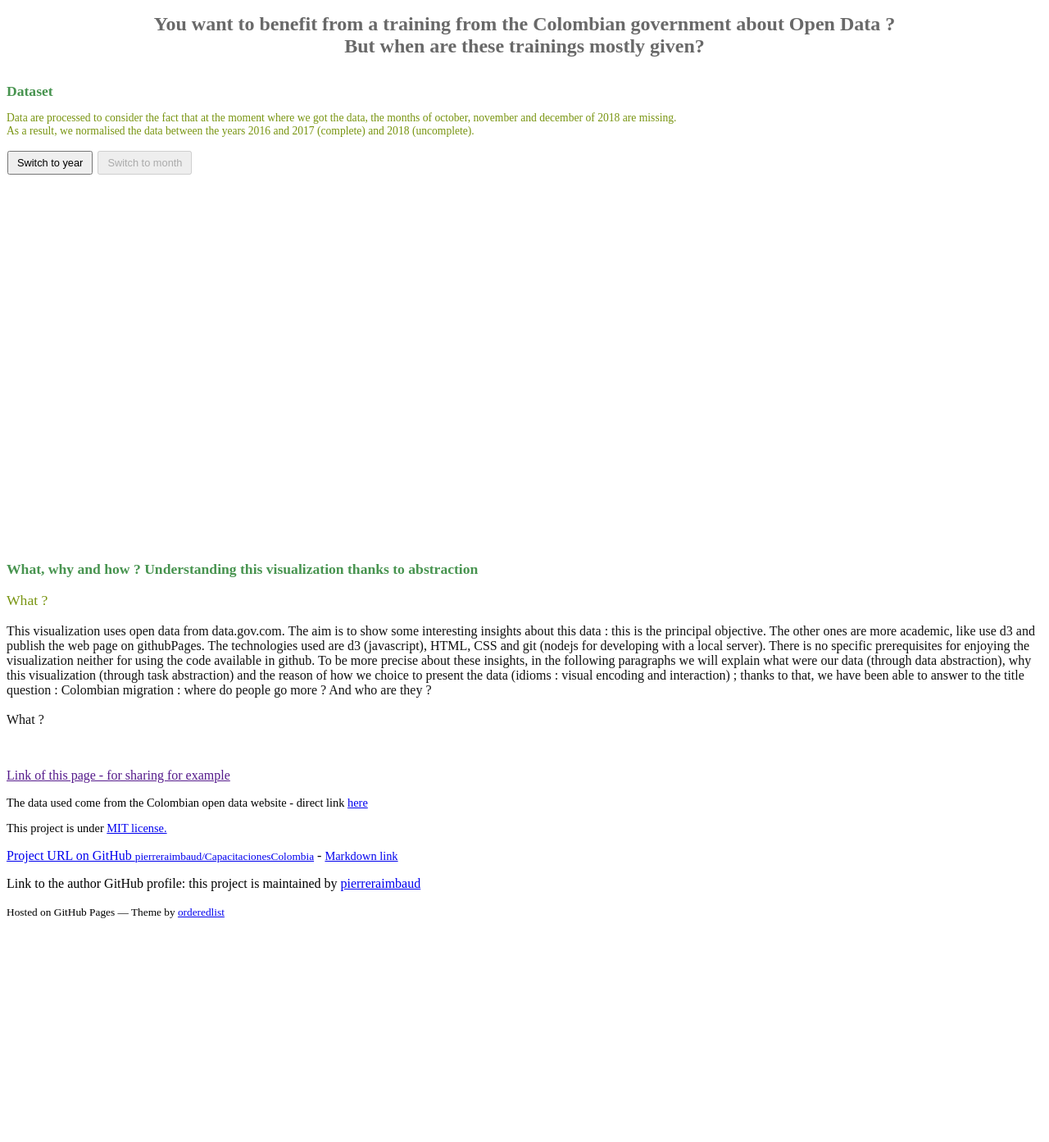
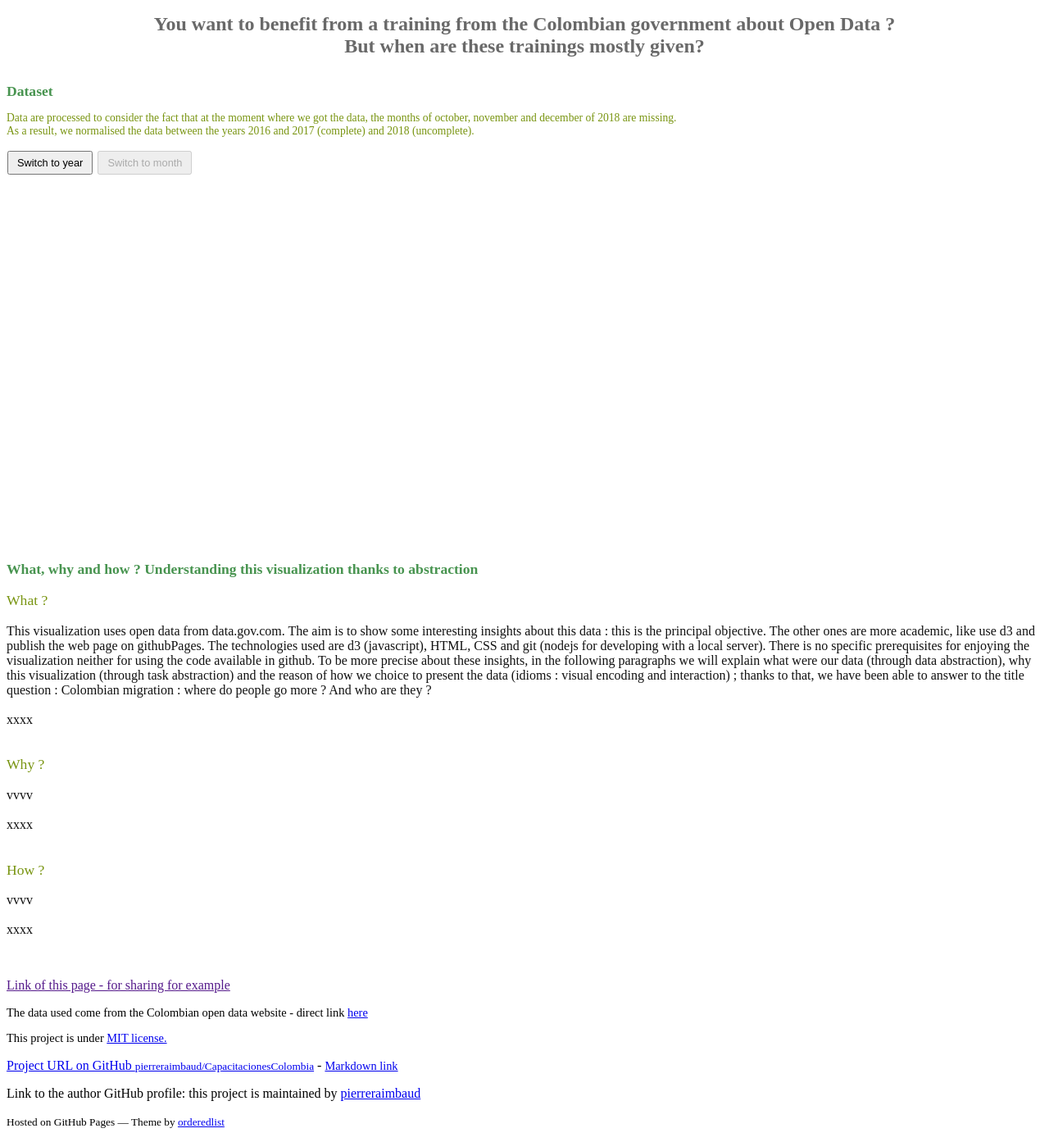
Before and after one commit to pierreraimbaud/CapacitacionesColombia, a Jekyll site: the page built from README.md, in a window 1280 px wide. Shown: the whole page at 82% size. Built offline with Jekyll 4.4.1, drawn with Linux system fonts in a browser that asks for light colours; our own code applies the rules of GitHub Pages for plain Markdown files; before the commit the page ends 1137 px from its top, so only the background shows below that.

Commit message:
Last refactoring before writing viz analysis

```diff
--- a/_layouts/default.html
+++ b/_layouts/default.html
@@ -72,8 +72,23 @@
               This visualization uses open data from data.gov.com. The aim is to show some interesting insights about this data : this is the principal objective. The other ones are more academic, like use d3 and publish the web page on githubPages. The technologies used are d3 (javascript), HTML, CSS and git (nodejs for developing with a local server). There is no specific prerequisites for enjoying the visualization neither for using the code available in github.
               To be more precise about these insights, in the following paragraphs we will explain what were our data (through data abstraction), why this visualization (through task abstraction) and the reason of how we choice to present the data (idioms : visual encoding and interaction) ; thanks to that, we have been able to answer to the title question : Colombian migration : where do people go more ? And who are they ?
               <br/><br/>
-              What ?
+              xxxx
               <br/><br/>
+            </p>
+            <p style="color:#789410;font-size:110%">Why ?</p>
+            <p style="color:#111111;">
+              vvvv
+              <br/><br/>
+              xxxx
+              <br/><br/>
+            </p>
+            <p style="color:#789410;font-size:110%">How ?</p>
+            <p style="color:#111111;">
+              vvvv
+              <br/><br/>
+              xxxx
+              <br/><br/>
+            </p>
       </div>
     </div>
 
@@ -87,45 +102,38 @@
       const margin = {top: 5, right: 70, bottom: 50, left: 50};
       const iwidth = width - margin.left -margin.right;
       const iheight = height - margin.top - margin.bottom;
-
       // Const ray for line chart
       const circleRay = 4;
-
+      //Const for date formats
       const timeFormatYear = "%Y";
       const timeFormatMonth = "%Y-%m";
-
       const timeMonthLetter = d3.timeFormat("%b");
       const timeYearLetter =d3.timeFormat(timeFormatYear);
-
+      //Const for date parsing
       const parseTimeYear = d3.timeParse(timeFormatYear);
       const parseTimeMonth = d3.timeParse(timeFormatMonth);
+
+      // Original data var
+      var dataOrigin;
+      // Dataset 1,2
+      var dataMonth1, dataYear1;
+      //Var for axis x and y
+      var xDomain, yDomain, xaxis, yaxis, x, y;
 
       // SVG and g elements
       var svg = d3.select("#svgcontainer")
           .append("svg")
           .attr("width", iwidth + margin.left + margin.right)
           .attr("height", iheight + margin.top + margin.bottom);
-
       var g = svg.append("g")
             .attr("transform", "translate(" + margin.left + "," + margin.top + ")");
-
       //Tooltip var
       var tooltip = d3.select("body").append("div").attr("class", "toolTip");
 
-      // Original ata var
-      var dataOrigin;
-
-      // Dataset 1,2
-      var dataMonth1, dataYear1;
-
-      //Var for axis x and y
-      var xDomain, yDomain, xaxis, yaxis, x, y;
-
-      // Load csv with promise
+      // Load csv with promise and then create chart
       d3.csv('https://raw.githubusercontent.com/pierreraimbaud/CapacitacionesColombia/master/Calendario_de_Capacitaciones__Iniciativa_Datos_Abiertos.csv').then(function(data) {
           dataOrigin = data;
-          console.log(dataOrigin);
-          //Create bar chart
+          //Create chart
           createBar();
       });
 
@@ -148,7 +156,7 @@
         //Data preparation (2 datasets)
         prepareDatasets();
 
-        //Create Axis
+        //Create axis
         addAxisForChart();
 
         //Create line chart (line)
```
Also changed, not shown: other parts of _layouts/default.html (+28 -21 lines).
